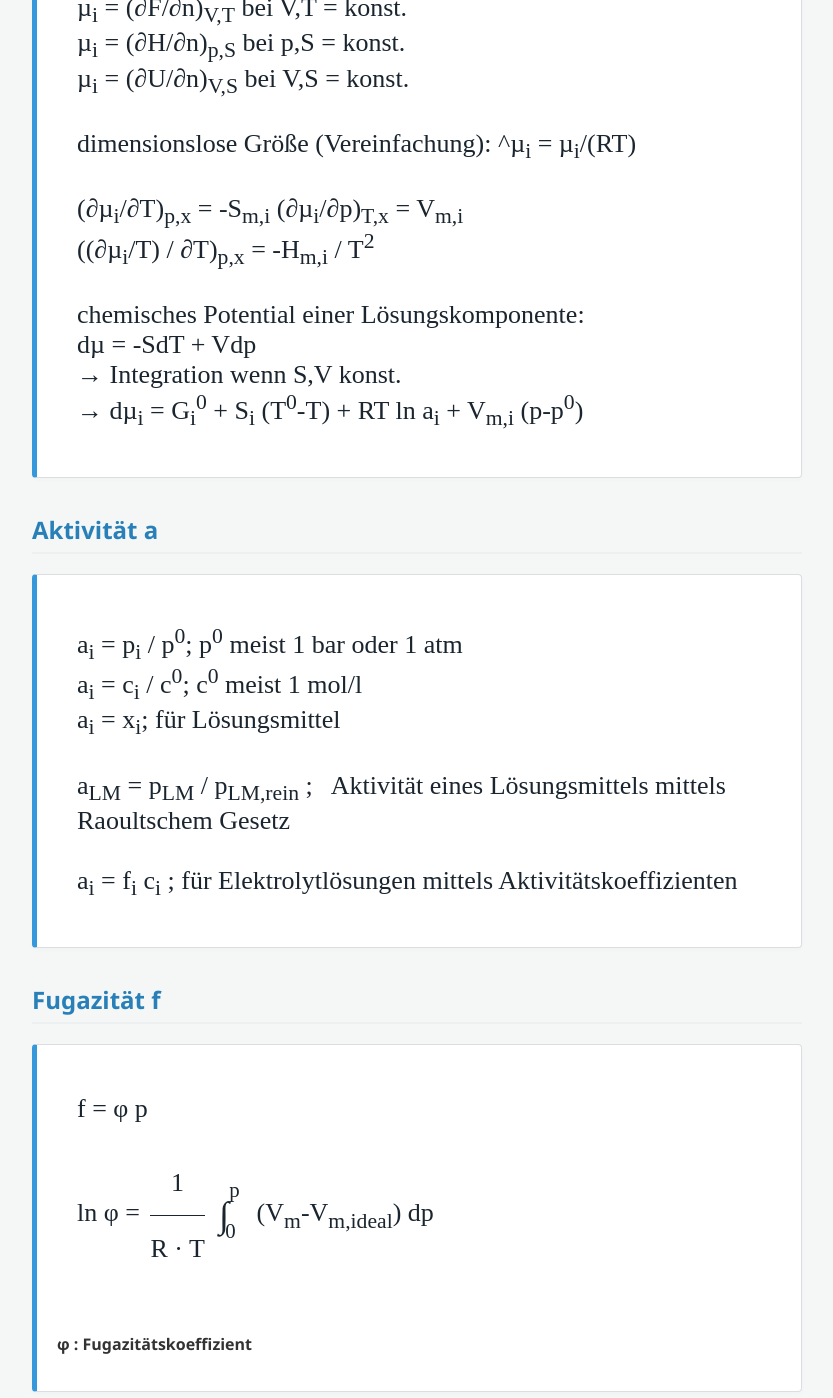
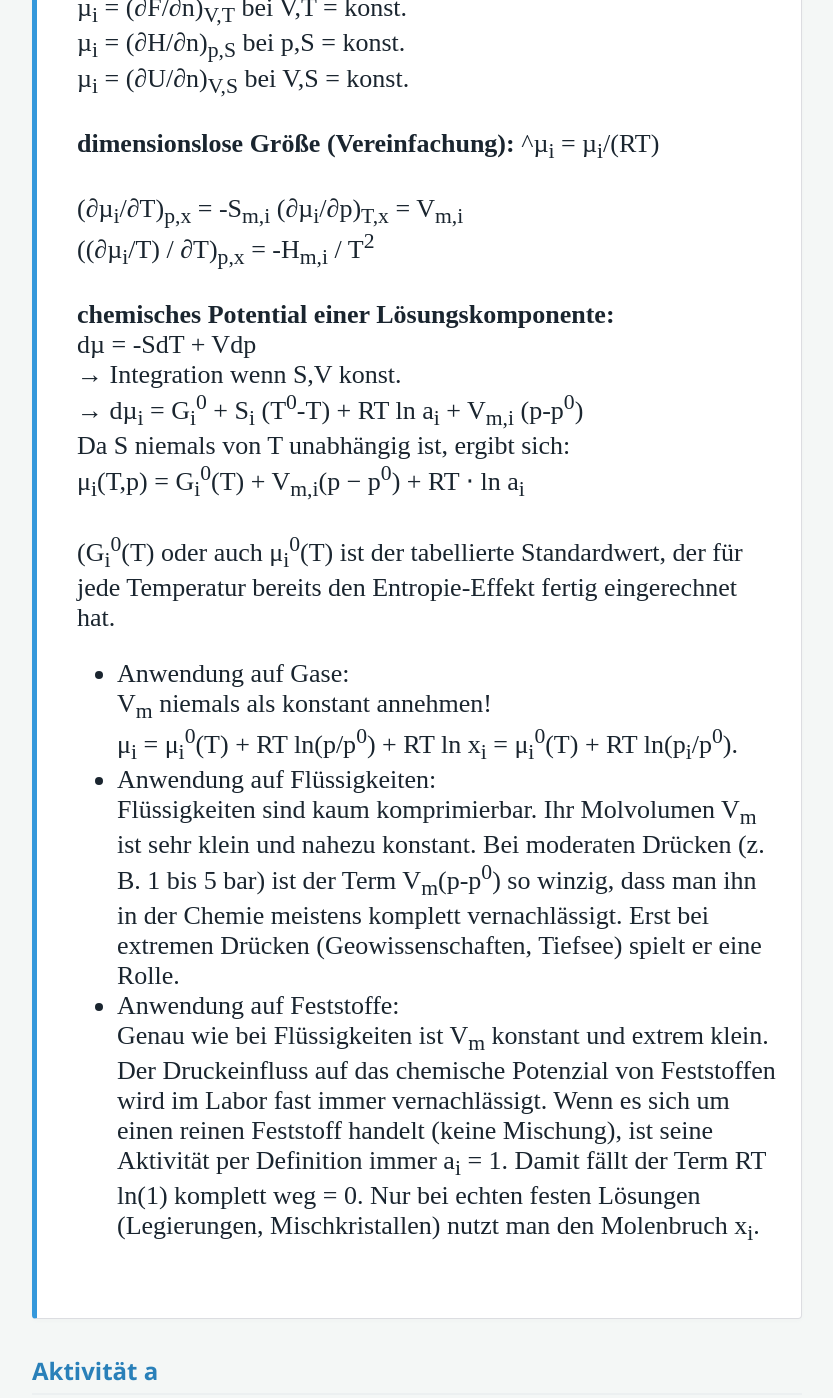
Before and after one commit to pc-formeln/x, a plain HTML site: page gleichgewicht.html in a window 1280 px wide. Shown: the part 1593-2991 px from the top of the page, without its empty margins (288-1121 px from the left). Drawn offline with Linux system fonts and the light colour scheme.

Commit message:
Add files via upload

```diff
--- a/gleichgewicht.html
+++ b/gleichgewicht.html
@@ -101,14 +101,32 @@
 	µ<sub>i</sub> = (&part;F/&part;n)<sub>V,T</sub> bei V,T = konst.<br>
 	µ<sub>i</sub> = (&part;H/&part;n)<sub>p,S</sub> bei p,S = konst.<br>
 	µ<sub>i</sub> = (&part;U/&part;n)<sub>V,S</sub> bei V,S = konst.<br><br>
-	dimensionslose Größe (Vereinfachung): ^µ<sub>i</sub> = µ<sub>i</sub>/(RT)<br><br>
+	<b>dimensionslose Größe (Vereinfachung):</b> ^µ<sub>i</sub> = µ<sub>i</sub>/(RT)<br><br>
 	(&part;µ<sub>i</sub>/&part;T)<sub>p,x</sub> = -S<sub>m,i</sub> (&part;µ<sub>i</sub>/&part;p)<sub>T,x</sub> = V<sub>m,i</sub><br>
 	((&part;µ<sub>i</sub>/T) / &part;T)<sub>p,x</sub> = -H<sub>m,i</sub> / T<sup>2</sup><br><br>
-	chemisches Potential einer Lösungskomponente:<br>
+	<b>chemisches Potential einer Lösungskomponente:</b><br>
 	dµ = -SdT + Vdp<br>
 	&rarr; Integration wenn S,V konst.<br>
 	&rarr; dµ<sub>i</sub> = G<sub>i</sub><sup>0</sup> + S<sub>i</sub> (T<sup>0</sup>-T) + RT ln a<sub>i</sub> + V<sub>m,i</sub> (p-p<sup>0</sup>)<br>
+	Da S niemals von T unabhängig ist, ergibt sich:<br>
+	&mu;<sub>i</sub>(T,p) = G<sub>i</sub><sup>0</sup>(T) + V<sub>m,i</sub>(p &minus; p<sup>0</sup>) + RT &sdot; ln a<sub>i</sub><br><br>
 
+	(G<sub>i</sub><sup>0</sup>(T) oder auch &mu;<sub>i</sub><sup>0</sup>(T) ist der tabellierte Standardwert, der für jede Temperatur bereits den Entropie-Effekt fertig eingerechnet hat.
+	<ul>
+	<li>
+	Anwendung auf Gase:<br>
+	V<sub>m</sub> niemals als konstant annehmen!<br>
+	&mu;<sub>i</sub> = &mu;<sub>i</sub><sup>0</sup>(T) + RT ln(p/p<sup>0</sup>) + RT ln x<sub>i</sub> = &mu;<sub>i</sub><sup>0</sup>(T) + RT ln(p<sub>i</sub>/p<sup>0</sup>).<br>
+	</li>
+	<li>
+	Anwendung auf Flüssigkeiten:<br>
+	Flüssigkeiten sind kaum komprimierbar. Ihr Molvolumen V<sub>m</sub> ist sehr klein und nahezu konstant. Bei moderaten Drücken (z. B. 1 bis 5 bar) ist der Term V<sub>m</sub>(p-p<sup>0</sup>) so winzig, dass man ihn in der Chemie meistens komplett vernachlässigt. Erst bei extremen Drücken (Geowissenschaften, Tiefsee) spielt er eine Rolle.<br>
+	</li>
+	<li>
+	Anwendung auf Feststoffe:<br>
+	Genau wie bei Flüssigkeiten ist V<sub>m</sub> konstant und extrem klein. Der Druckeinfluss auf das chemische Potenzial von Feststoffen wird im Labor fast immer vernachlässigt. Wenn es sich um einen reinen Feststoff handelt (keine Mischung), ist seine Aktivität per Definition immer a<sub>i</sub> = 1. Damit fällt der Term RT ln(1) komplett weg = 0. Nur bei echten festen Lösungen (Legierungen, Mischkristallen) nutzt man den Molenbruch x<sub>i</sub>.<br>
+	</li>
+	</ul>
             </div>
             <p><strong></strong></p>
 
```
